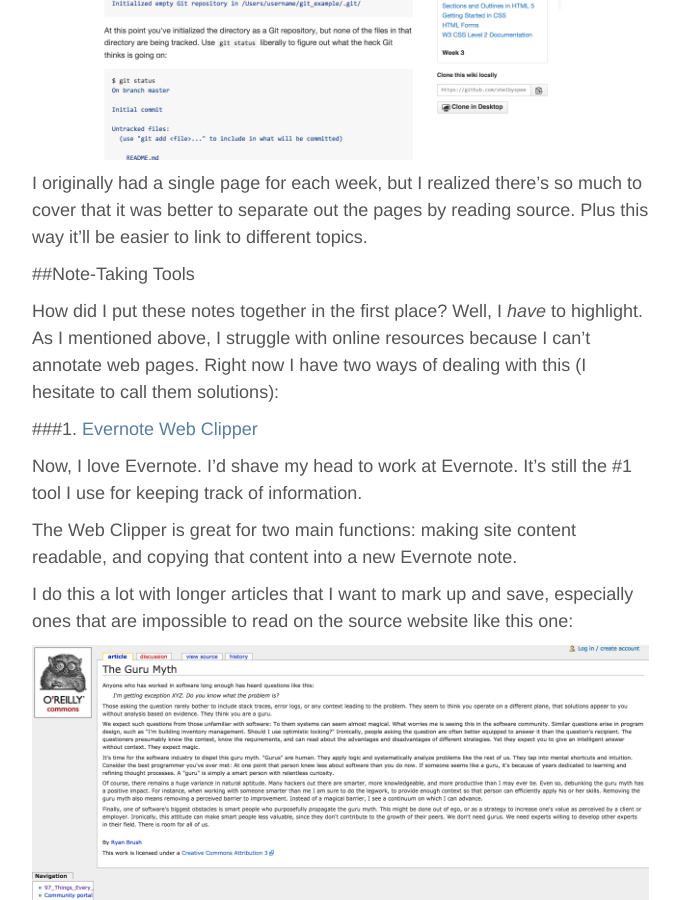
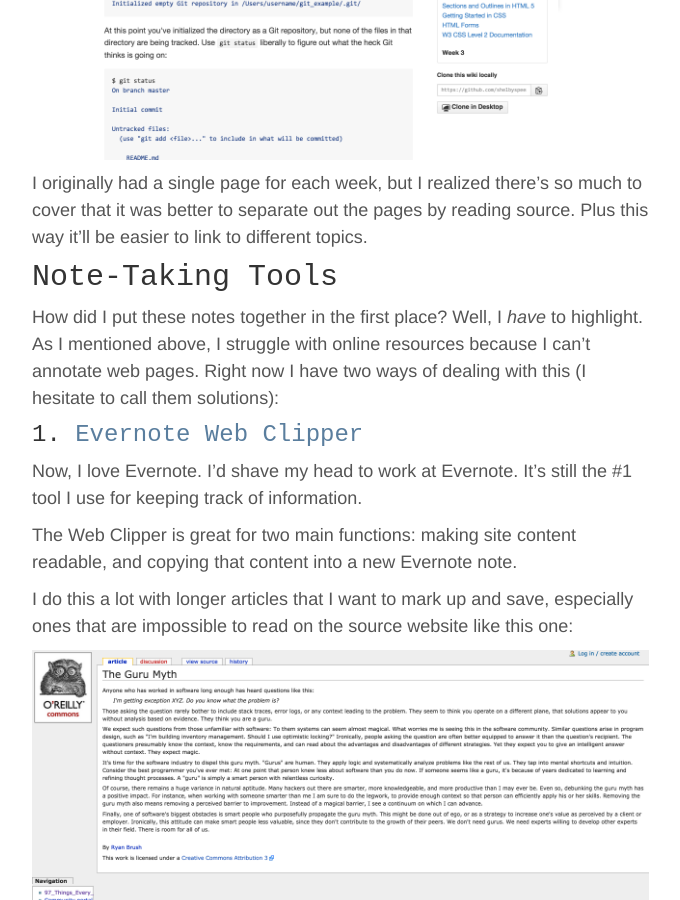
Before and after one commit to shelbyspees/speesblog, a Jekyll site: the page built from _posts/2015-04-06-wiki.md, in a window 1280 px wide and 900 px high, scrolled down 1536 px. Shown: the whole window, without its empty margins (138-818 px from the left). Built offline with Jekyll 4.4.1, drawn with Linux system fonts in a browser that asks for light colours; nearby versions of some CDN libraries; some of the changed text lies outside the part shown.

Commit message:
Fix headings

```diff
--- a/_posts/2015-04-06-wiki.md
+++ b/_posts/2015-04-06-wiki.md
@@ -28,11 +28,11 @@
 
 I originally had a single page for each week, but I realized there's so much to cover that it was better to separate out the pages by reading source. Plus this way it'll be easier to link to different topics.
 
-##Note-Taking Tools
+## Note-Taking Tools
 
 How did I put these notes together in the first place? Well, I *have* to highlight. As I mentioned above, I struggle with online resources because I can't annotate web pages. Right now I have two ways of dealing with this (I hesitate to call them solutions):
 
-###1\. [Evernote Web Clipper](https://evernote.com/webclipper/)
+### 1. [Evernote Web Clipper](https://evernote.com/webclipper/)
 
 Now, I love Evernote. I'd shave my head to work at Evernote. It's still the #1 tool I use for keeping track of information.
 
@@ -70,7 +70,7 @@
 
 I do usually remove pictures and footnotes, but I like to keep the main content of the article even with twelve introductory paragraphs.
 
-###2\. .pdf downloads
+### 2. .pdf downloads
 
 What Evernote doesn't excel at is maintaining the original formatting. This is particularly annoying when I try to clip pages with programming-related content. While the Web Clipper usually maintains monospaced font, in these cases I often prefer the readability on the original site.
 
```
